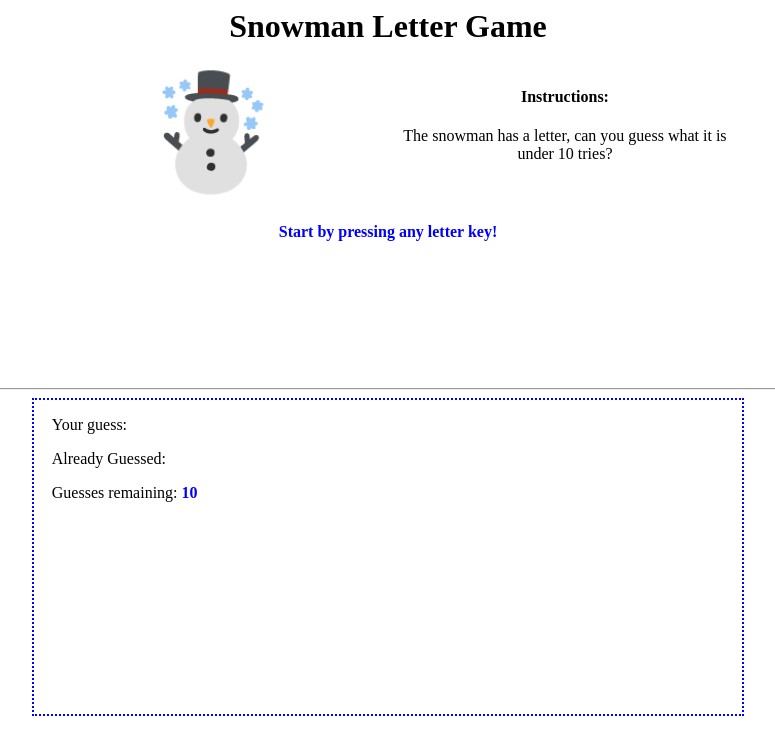
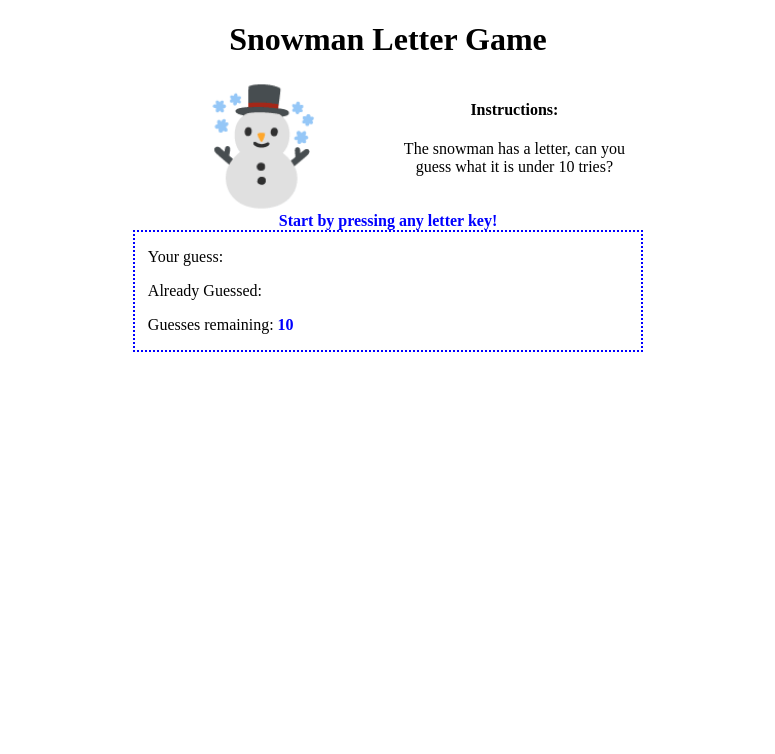
Before and after one commit to kaitlyngore/snowman_letter_game, a plain HTML site: page index.html in a window 1280 px wide. Shown: the whole page, without its empty margins (252-1027 px from the left). Drawn offline with Linux system fonts and the light colour scheme.

Commit message:
fixed formatting so everything is nice and cute

```diff
--- a/index.html
+++ b/index.html
@@ -1,14 +1,13 @@
-<html lang="en">
+<!DOCTYPE html>
+<html>
   <head>
-    <meta charset="UTF-8">
-    <meta http-equiv="X-UA-Compatible" content="IE=edge">
-    <meta name="viewport" content="width=device-width, initial-scale=1.0">
-    <title>Javascript Review</title>
-    <link rel="stylesheet" href="style.css"/>
+    <title>Parcel Sandbox</title>
+    <meta charset="UTF-8" />
+    <link rel="stylesheet" href="style.css" />
   </head>
+
   <body>
     <div class="container">
-
       <header>
         <h1>Snowman Letter Game</h1>
       </header>
@@ -17,25 +16,23 @@
         <h1 id="snowman">☃️</h1>
         <div>
           <h4>Instructions:</h4>
-                <p>The snowman has a letter, can you guess what it is under 10 tries?
+          <p>
+            The snowman has a letter, can you guess what it is under 10 tries?
           </p>
         </div>
         <b>Start by pressing any letter key!</b>
       </section>
-        <hr />
-
 
       <section id="game" class="display">
         <section class="display-game">
           <p>Your guess: <span id="player-guess"></span></p>
-                <p>Already Guessed: <span id="guessed"></span>
+          <p>Already Guessed: <span id="guessed"></span></p>
           <p>Guesses remaining:<span id="remaining"></span></p>
         </section>
         <section>
           <p id="game-status"></p>
         </section>
       </section>
-
     </div>
 
     <script src="main.js"></script>
--- a/style.css
+++ b/style.css
@@ -4,7 +4,7 @@ body {
 
   #snowman {
     font-size: 7em;
-    margin:0;
+    margin: 0;
   }
 
   .container {
@@ -15,9 +15,13 @@ body {
   .display {
     margin: auto;
     display: grid;
-    grid-template: 1fr 1fr / 1fr 1fr;
+    grid-template: 1fr/ 1fr 1fr;
     height: 40%;
-    width: 70%;
+    width: 50%;
+  }
+
+  .display-instructions {
+    height: 40%;
   }
 
   #game {
@@ -33,24 +37,16 @@ h2 {
   }
   .display > b {
     grid-column: 1/3;
-    height:fit-content;
+    height: fit-content;
   }
 
-.display >
-.display-snowman {
+  .display > .display-snowman {
     padding: 2em;
   }
-
-
-/* .display > h1 {
-    font-size: 4em;
-
-} */
 
   .display-game {
     text-align: left;
     margin-left: 5%;
-    /* position: relative; */
   }
 
   span {
```
Lines whose indentation alone changed are shown as unchanged.
